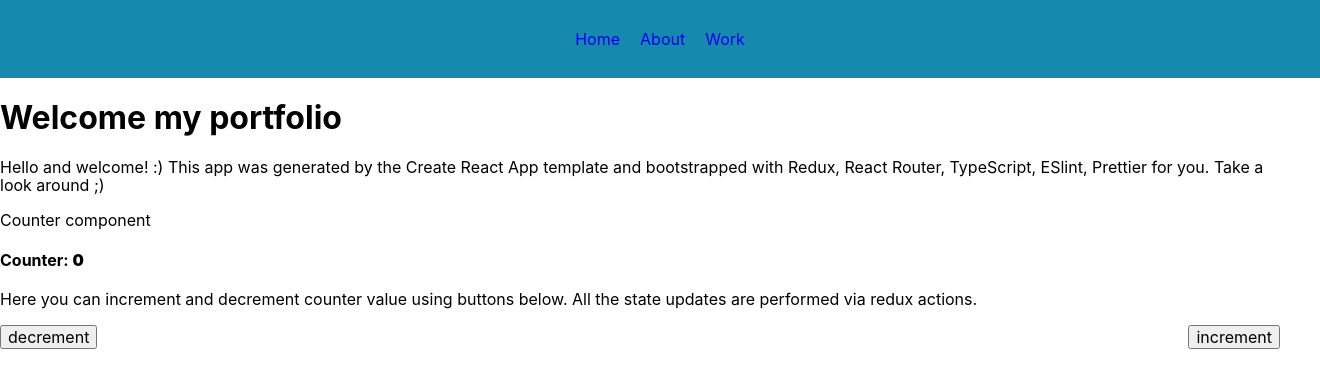
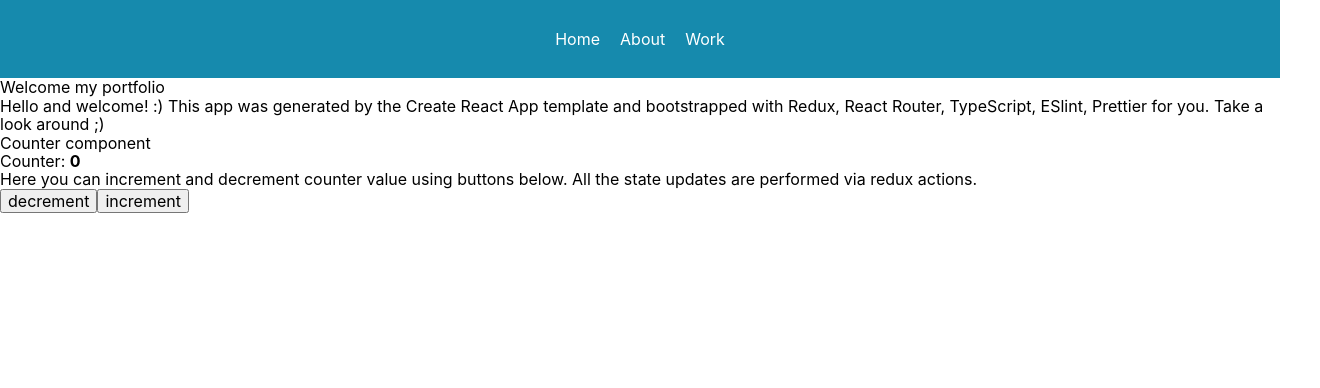
Before and after one commit to t1123425/my-portfolio, a React (Create React App) app: page / in a window 1280 px wide. Shown: the top 388 px of the page, 1320 px wide, since content can reach past the window. Built offline with nearby package versions, Linux system fonts and the light colour scheme.

Commit message:
add purecss & style folder & update navbar & eslintrc

```diff
--- a/package.json
+++ b/package.json
@@ -23,8 +23,8 @@
     "eslint-plugin-prettier": "^4.0.0",
     "eslint-plugin-react": "^7.21.5",
     "eslint-plugin-react-hooks": "^4.0.8",
-    "normalize.css": "^8.0.1",
     "prettier": "^2.0.0",
+    "purecss": "^2.1.0",
     "react": "^18.2.0",
     "react-dom": "^18.2.0",
     "react-redux": "^7.1.3",
--- a/src/components/Navbar/index.tsx
+++ b/src/components/Navbar/index.tsx
@@ -2,25 +2,32 @@ import React from 'react'
 import { NavLink } from 'react-router-dom'
 import { NavbarWrap } from './style'
 
+interface NavLinks {
+  name: string
+  path: string
+}
+const NavLinksArr: NavLinks[] = [
+  {
+    name: 'Home',
+    path: '/',
+  },
+  {
+    name: 'About',
+    path: '/about',
+  },
+  {
+    name: 'Work',
+    path: '/work',
+  },
+]
 export const Navbar: React.FC = () => (
-  // <nav>
-  //   <div className="nav-wrapper cyan darken-1 px1">
-  //     <NavLink to="/" className="brand-logo">
-  //       Redux + TypeScript
-  //     </NavLink>
-  //     <ul className="right hide-on-med-and-down">
-  //       <li cy-data="home-nav-link">
-  //         <NavLink to="/">Home</NavLink>
-  //       </li>
-  //       <li>
-  //         <NavLink to="/about">About</NavLink>
-  //       </li>
-  //     </ul>
-  //   </div>
-  // </nav>
   <NavbarWrap>
-    <NavLink to="/">Home</NavLink>
-    <NavLink to="/about">About</NavLink>
-    <NavLink to="/work">Work</NavLink>
+    <ul className="navLinksList">
+      {NavLinksArr.map((e) => (
+        <li>
+          <NavLink to={e.path}>{e.name}</NavLink>
+        </li>
+      ))}
+    </ul>
   </NavbarWrap>
 )
--- a/src/components/Navbar/style.tsx
+++ b/src/components/Navbar/style.tsx
@@ -1,19 +1,30 @@
-import styled from 'styled-components';
+import styled from 'styled-components'
 
-interface Props{
-    bgColor?:string
+interface Props {
+  bgColor?: string
 }
 export const NavbarWrap = styled.nav<Props>`
+  padding: 20px;
+  width: 100%;
+  color: #fff;
+  background-color: ${(props) => (props.bgColor ? props.bgColor : '#168AAD')};
+  .navLinksList {
     display: flex;
     align-items: center;
     justify-content: center;
-    padding: 20px;
-    width: 100%;
-    color:#fff;
-    background-color: ${props => props.bgColor?props.bgColor:'#168AAD'};
-    a{
-        display: block;
-        margin:10px;
-        text-decoration: none;
+  }
+  .navLinksList li {
+    margin: 10px;
+  }
+  .navLinksList a {
+    display: block;
+    text-decoration: none;
+  }
+  @media (max-width: 768px) {
+    .navLinksList {
+      flex-direction: column;
+      height: 0;
+      overflow: hidden;
     }
+  }
 `
--- a/src/index.tsx
+++ b/src/index.tsx
@@ -2,8 +2,9 @@ import React from 'react'
 import ReactDOM from 'react-dom'
 import { Provider } from 'react-redux'
 import store from './store'
-import 'normalize.css'
-import './index.css'
+import 'purecss'
+import './style/reset.local.css'
+import './style/main.css'
 
 import App from './App'
 
--- a/src/index.css
+++ b/src/style/main.css
@@ -6,18 +6,3 @@ body {
   -webkit-font-smoothing: antialiased;
   -moz-osx-font-smoothing: grayscale;
 }
-
-code {
-  font-family: source-code-pro, Menlo, Monaco, Consolas, 'Courier New',
-    monospace;
-}
-
-.px1 {
-  padding-left: 1rem;
-  padding-right: 1rem;
-}
-
-.group {
-  display: flex;
-  justify-content: space-between;
-}
--- /dev/null
+++ b/src/style/reset.local.css
@@ -0,0 +1,12 @@
+*,
+*::before,
+*::after{box-sizing:border-box;}
+a{text-decoration:none; color:inherit; cursor:pointer;}
+button{cursor:pointer;}
+figure{margin:0;}
+input::-moz-focus-inner {border:0; padding:0; margin:0;}
+ul, ol, dd{margin:0; padding:0; list-style:none;}
+h1, h2, h3, h4, h5, h6{margin:0; font-size:inherit; font-weight:inherit;}
+p{margin:0;}
+cite {font-style:normal;}
+fieldset{border-width:0; padding:0; margin:0;}
```
Also changed, not shown: 2 other files (tests, documents, lock files or other folders).
